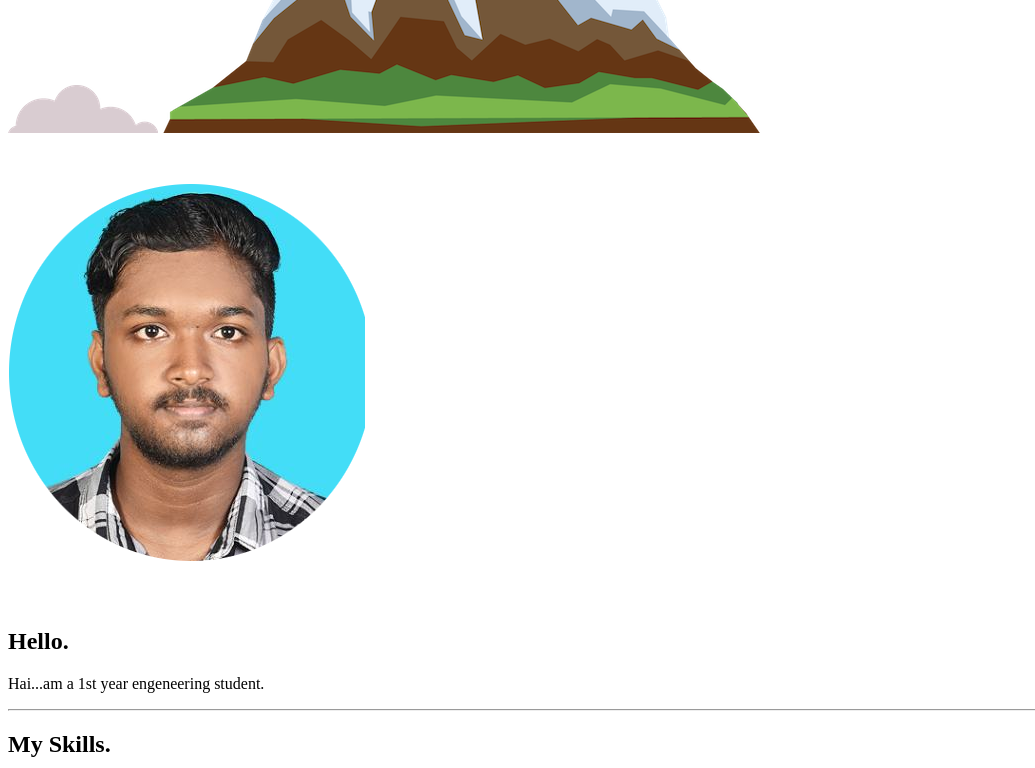
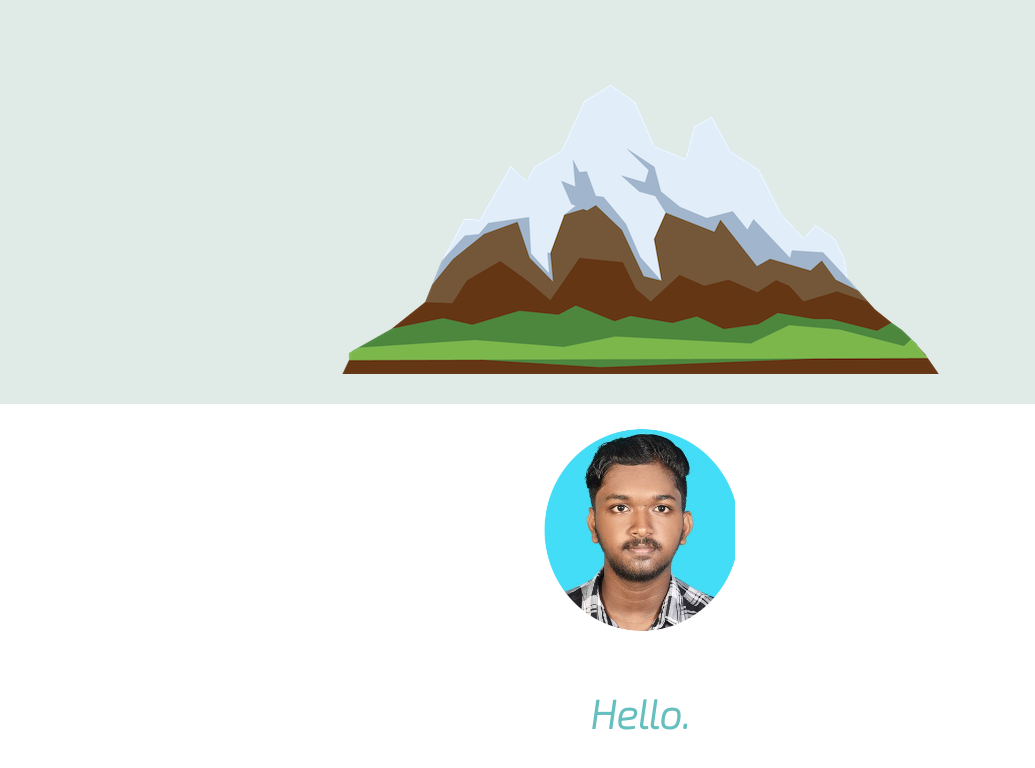
Before and after one commit to arju-z/My-site, a plain HTML site: page index.html in a window 1280 px wide. Shown: the part 407-1175 px from the top of the page, without its empty margins (0-1035 px from the left). Drawn offline with Linux system fonts and the light colour scheme; files whose address does not match are found by name; a web font is replaced by a local one.

Commit message:
Update index.html

```diff
--- a/index.html
+++ b/index.html
@@ -1,6 +1,6 @@
 <html>
     <title>My personal site</title>
-    <link rel="stylesheet" href="C:\Users\admin\Desktop\visualstudio\web_devolepment\css added\style.css">
+    <link rel="stylesheet" href="C:\Users\admin\Desktop\visualstudio\web_devolepment\css added\index.css">
     <link rel="preconnect" href="https://fonts.googleapis.com">
 <link rel="preconnect" href="https://fonts.gstatic.com" crossorigin>
 <link href="https://fonts.googleapis.com/css2?family=Carattere&family=Exo+2:ital,wght@1,200&family=Josefin+Sans:ital,wght@1,100&display=swap" rel="stylesheet">
```
